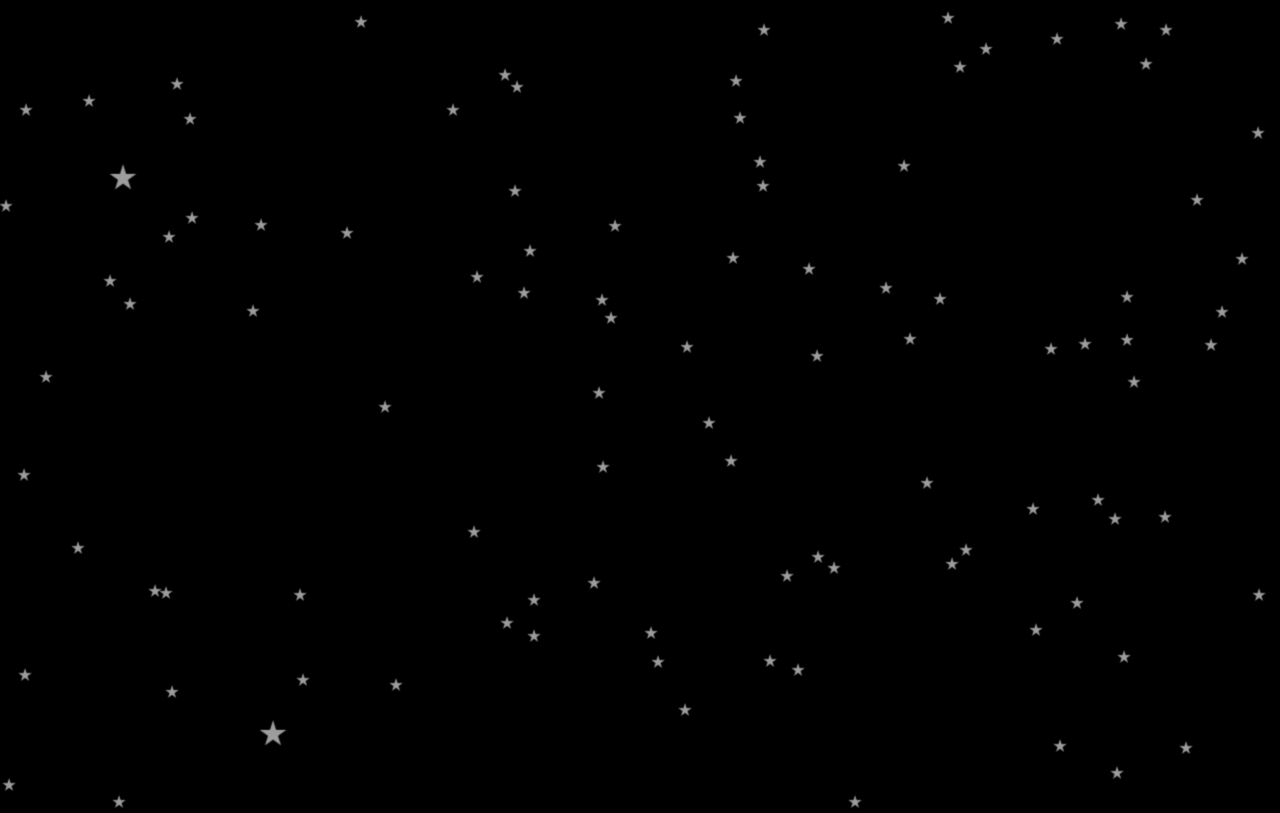
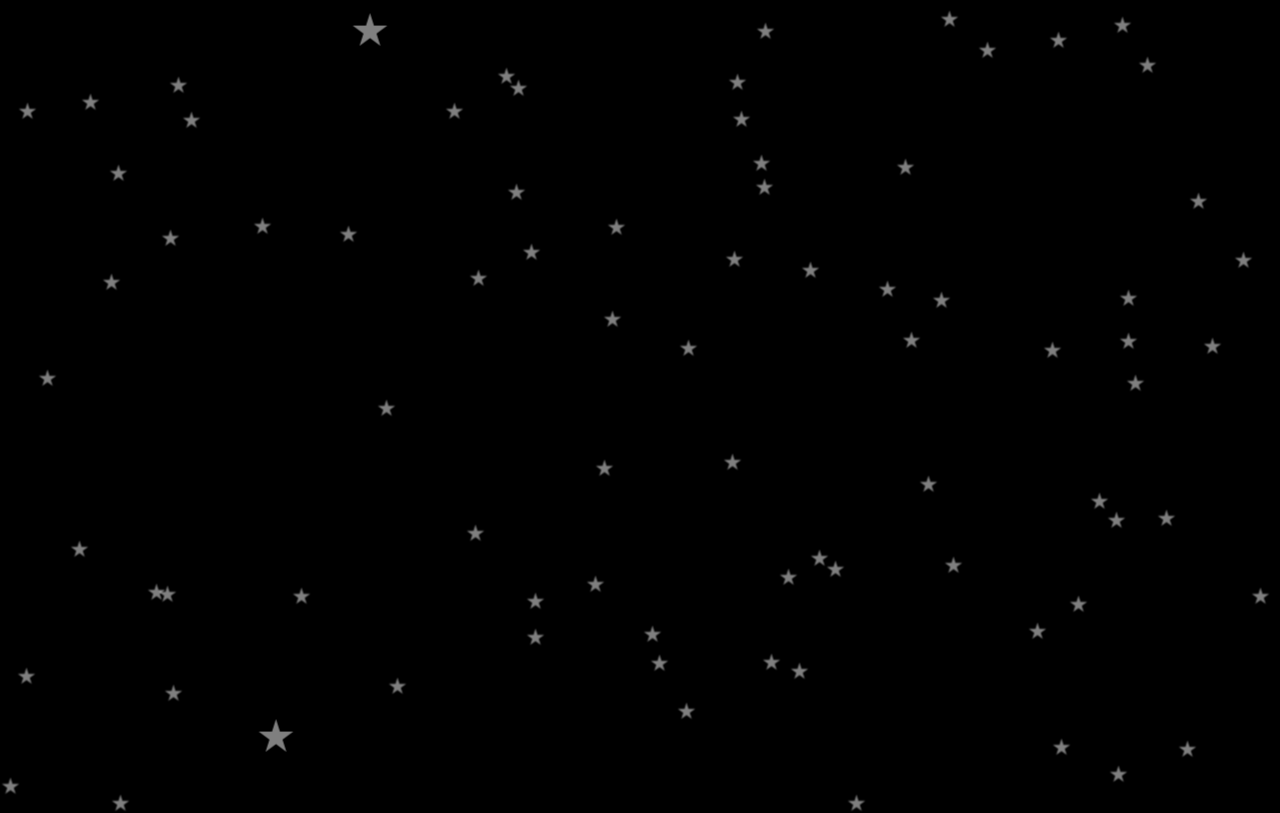
Before and after one commit to A7Spy/S-star-map-E4-FTOAO, a plain HTML site: page index.html in a window 1280 px wide. Drawn offline with Linux system fonts and the light colour scheme.

Commit message:
index.html(E4)

```diff
--- a/index.html
+++ b/index.html
@@ -10,38 +10,32 @@
       overflow: hidden;
     }
 
-    /* شكل نجم بخمس زوايا */
+    /* شكل نجمة */
     .star {
       position: absolute;
-      width: 12px;
-      height: 12px;
+      width: 15px;
+      height: 15px;
       background: white;
       clip-path: polygon(
-        50% 0%,
-        61% 35%,
-        98% 35%,
-        68% 57%,
-        79% 91%,
-        50% 70%,
-        21% 91%,
-        32% 57%,
-        2% 35%,
+        50% 0%, 61% 35%, 98% 35%,
+        68% 57%, 79% 91%, 50% 70%,
+        21% 91%, 32% 57%, 2% 35%,
         39% 35%
       );
-      box-shadow: 0 0 8px rgba(255,255,255,0.8);
-      opacity: 0.9;
-      animation: twinkle 3s infinite ease-in-out;
+      box-shadow: 0 0 6px rgba(255,255,255,0.9);
+      animation: twinkle 2s infinite ease-in-out;
     }
 
-    /* نجم كبير */
+    /* نجم أكبر */
     .big-star {
-      width: 24px;
-      height: 24px;
+      width: 30px;
+      height: 30px;
+      background: white;
       box-shadow: 0 0 20px 8px rgba(255,255,255,1);
     }
 
     @keyframes twinkle {
-      0%,100% { opacity: 1; transform: scale(1); }
+      0%, 100% { opacity: 1; transform: scale(1); }
       50% { opacity: 0.5; transform: scale(1.2); }
     }
   </style>
@@ -52,25 +46,23 @@
       "Sirius","Canopus","Arcturus","Vega","Capella","Rigel","Procyon","Achernar",
       "Betelgeuse","Hadar","Altair","Acrux","Aldebaran","Antares","Spica","Pollux",
       "Fomalhaut","Deneb","Mimosa","Regulus","Adhara","Shaula","Castor","Bellatrix",
-      "Elnath","Miaplacidus","Alnilam","Alnair","Alioth","Alnitak","Dubhe","Merak",
-      "Wezen","Sargas","Kaus Australis","Avior","Alhena","Peacock","Mirzam","Polaris"
+      "Elnath","Miaplacidus","Alnilam","Alnair","Alioth","Alnitak","Dubhe","Merak"
     ];
 
     function random(min, max) {
       return Math.random() * (max - min) + min;
     }
 
-    for (let i = 0; i < 100; i++) {
+    for (let i = 0; i < 80; i++) {
       const star = document.createElement("div");
       star.classList.add("star");
       star.style.left = `${random(0, window.innerWidth)}px`;
       star.style.top = `${random(0, window.innerHeight)}px`;
+      star.title = starNames[Math.floor(Math.random() * starNames.length)];
 
-      if (i === 10 || i === 50) { // نجمتين كبار
+      if (i === 20 || i === 50) {
         star.classList.add("big-star");
-        star.title = starNames[Math.floor(Math.random() * starNames.length)] + " (Giant)";
-      } else {
-        star.title = starNames[Math.floor(Math.random() * starNames.length)];
+        star.title += " (Giant)";
       }
 
       document.body.appendChild(star);
```
